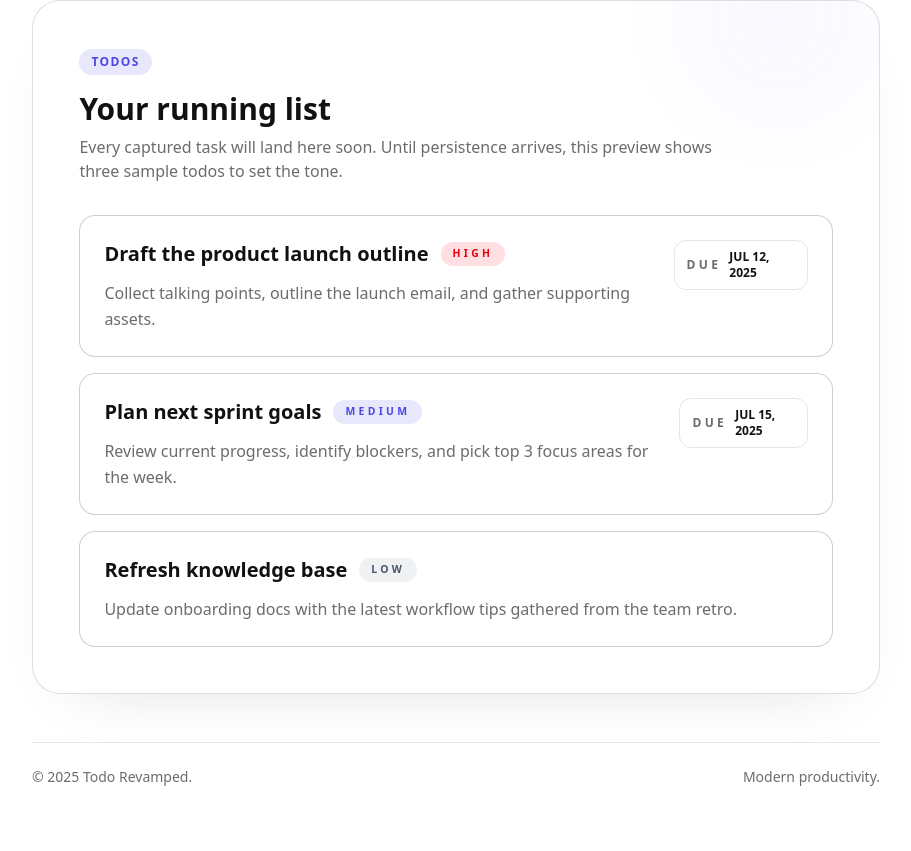
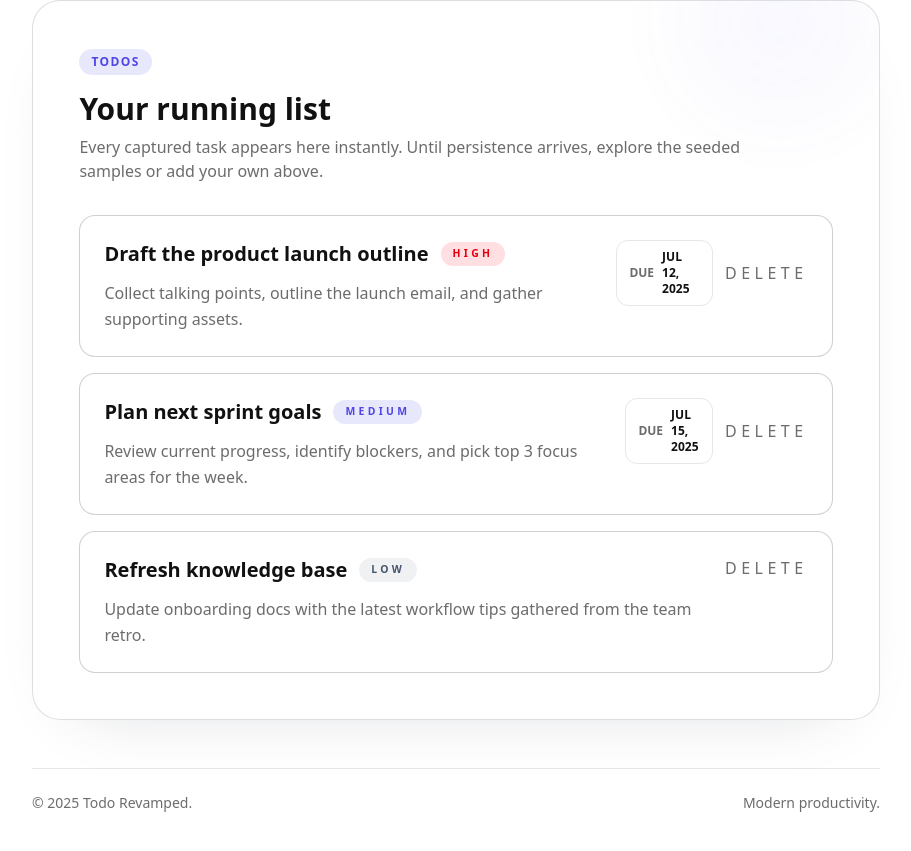
Before and after one commit to olehsubo/todo-revamped, a Next.js app: page / in a window 1280 px wide. Shown: the part 1105-1956 px from the top of the page, without its empty margins (184-1095 px from the left). Before the commit the page ends 1932 px from the top, so only its background shows below. Built offline with nearby package versions, Linux system fonts and the light colour scheme.

Commit message:
deleting

```diff
--- a/components/todo-dashboard.tsx
+++ b/components/todo-dashboard.tsx
@@ -21,10 +21,14 @@ export function TodoDashboard() {
     setTodos((current) => [nextTodo, ...current]);
   }, []);
 
+  const handleDelete = useCallback((id: string) => {
+    setTodos((current) => current.filter((todo) => todo.id !== id));
+  }, []);
+
   return (
     <div className='flex flex-col gap-8'>
       <Form onCreate={handleCreate} />
-      <TodoList todos={todos} />
+      <TodoList todos={todos} onDelete={handleDelete} />
     </div>
   );
 }
--- a/components/todo-list.tsx
+++ b/components/todo-list.tsx
@@ -56,7 +56,14 @@ function formatDueDate(value?: string) {
   });
 }
 
-export function TodoList({ todos = seededTodos }: { todos?: TodoItem[] }) {
+interface TodoListProps {
+  todos?: TodoItem[];
+  onDelete?: (id: string) => void;
+}
+
+export function TodoList({ todos = seededTodos, onDelete }: TodoListProps) {
+  const hasTodos = todos.length > 0;
+
   return (
     <section className='glass-panel flex flex-col gap-8'>
       <header>
@@ -65,13 +72,14 @@ export function TodoList({ todos = seededTodos }: { todos?: TodoItem[] }) {
           Your running list
         </h2>
         <p className='text-subtle mt-2 max-w-2xl text-sm sm:text-base'>
-          Every captured task will land here soon. Until persistence arrives,
-          this preview shows three sample todos to set the tone.
+          Every captured task appears here instantly. Until persistence arrives,
+          explore the seeded samples or add your own above.
         </p>
       </header>
 
       <ul className='flex flex-col gap-4'>
-        {todos.map((todo) => {
+        {hasTodos ? (
+          todos.map((todo) => {
             const dueDate = formatDueDate(todo.dueDate);
             return (
               <li
@@ -85,7 +93,9 @@ export function TodoList({ todos = seededTodos }: { todos?: TodoItem[] }) {
                         {todo.title}
                       </h3>
                       <span
-                      className={`inline-flex items-center rounded-full px-3 py-1 text-[0.65rem] font-semibold uppercase tracking-[0.32em] ${PRIORITY_STYLES[todo.priority]}`}
+                        className={`inline-flex items-center rounded-full px-3 py-1 text-[0.65rem] font-semibold uppercase tracking-[0.32em] ${
+                          PRIORITY_STYLES[todo.priority]
+                        }`}
                       >
                         {todo.priority}
                       </span>
@@ -94,18 +104,36 @@ export function TodoList({ todos = seededTodos }: { todos?: TodoItem[] }) {
                       {todo.description}
                     </p>
                   </div>
+                  <div className='flex items-center gap-3 self-start'>
                     {dueDate ? (
-                  <div className='border-subtle inline-flex items-center gap-2 rounded-xl border px-3 py-2 text-xs font-semibold uppercase tracking-[0.28em] text-subtle'>
+                      <div className='border-subtle inline-flex items-center gap-2 rounded-xl border px-3 py-2 text-xs font-semibold uppercase  text-subtle'>
                         <span>Due</span>
                         <span className='text-[color:var(--foreground)] tracking-normal'>
                           {dueDate}
                         </span>
                       </div>
                     ) : null}
+                    {onDelete ? (
+                      <button
+                        type='button'
+                        className='text-subtle text-xs font-semibold uppercase tracking-[0.28em] transition hover:text-danger focus-visible:outline-none focus-visible:ring-2 focus-visible:ring-[var(--accent-gradient-end)] focus-visible:ring-offset-2 focus-visible:ring-offset-[var(--background)]'
+                        onClick={() => onDelete(todo.id)}
+                        aria-label={`Delete todo ${todo.title}`}
+                      >
+                        Delete
+                      </button>
+                    ) : null}
+                  </div>
                 </div>
               </li>
             );
-        })}
+          })
+        ) : (
+          <li className='border-subtle-strong rounded-2xl border bg-[var(--surface-panel)] p-6 text-sm text-subtle'>
+            You&apos;re all caught up. Add a new todo above to keep the momentum
+            going.
+          </li>
+        )}
       </ul>
     </section>
   );
```
Lines whose indentation alone changed are shown as unchanged.
